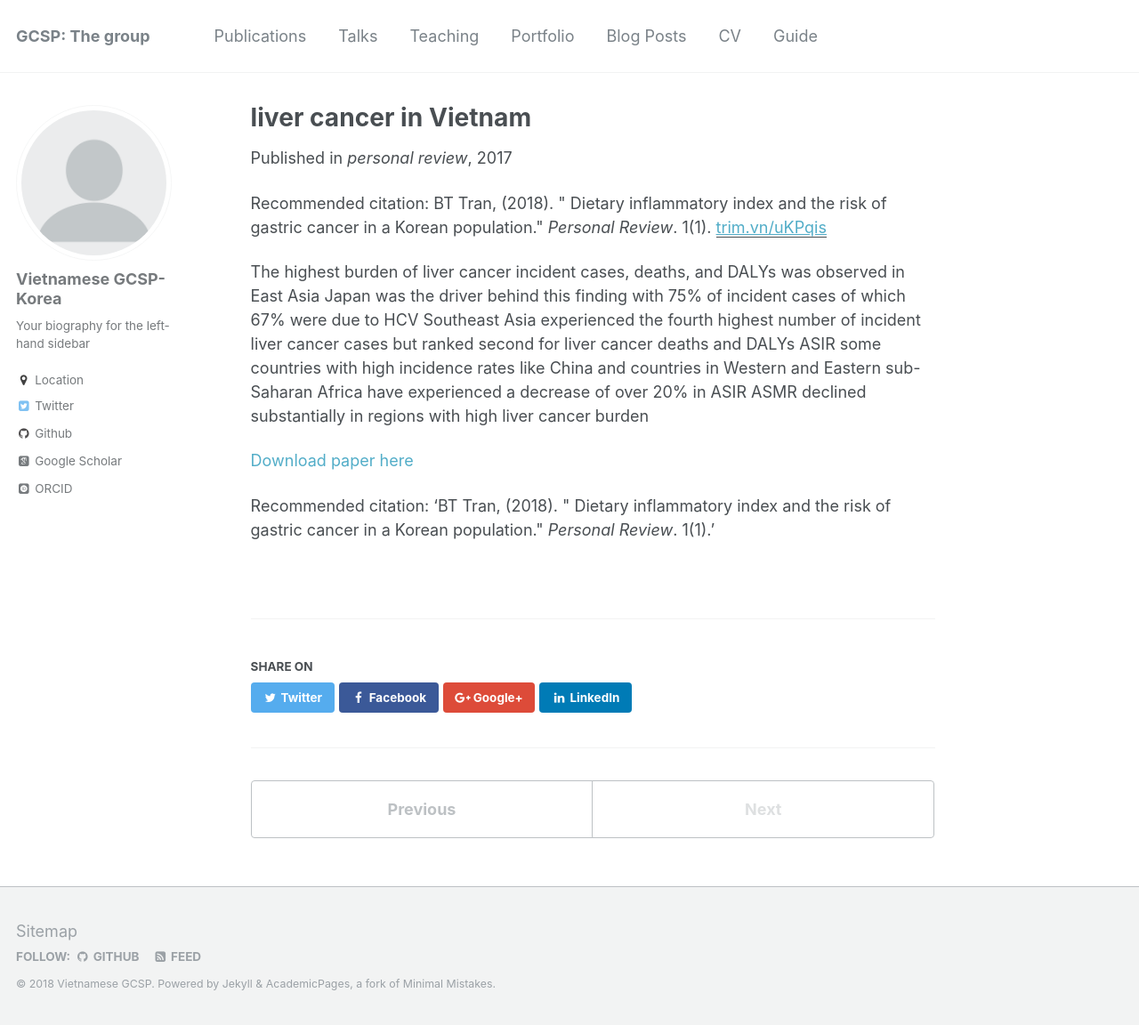
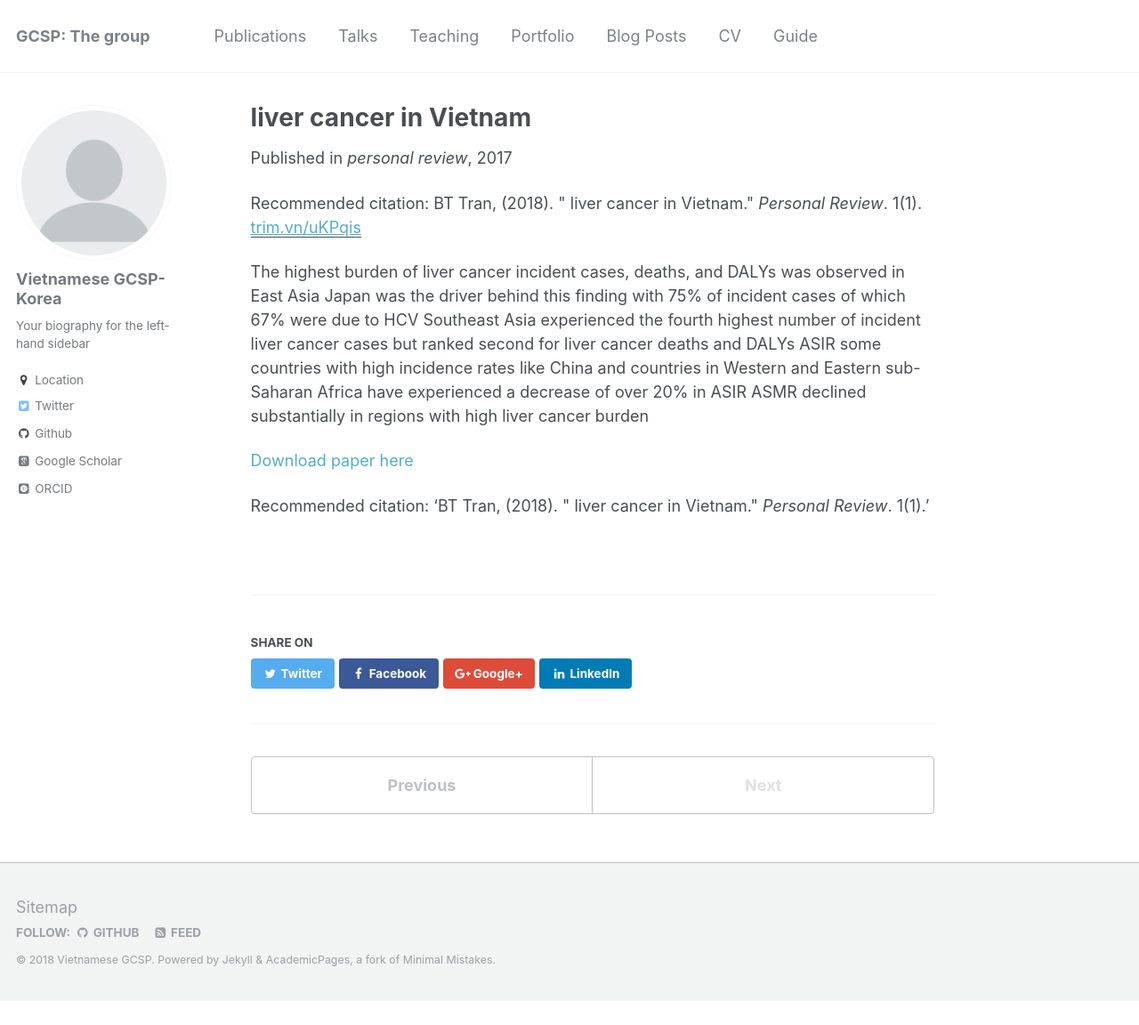
Before and after one commit to kklot/gcsp, a Jekyll site: the page built from _publications/2009-10-01-paper-title-number-4.md, in a window 1280 px wide and 1152 px high. Shown: the whole window at 89% size. Built offline with Jekyll 4.4.1, drawn with Linux system fonts in a browser that asks for light colours; some web fonts are replaced.

Commit message:
Update 2009-10-01-paper-title-number-4.md

```diff
--- a/_publications/2009-10-01-paper-title-number-4.md
+++ b/_publications/2009-10-01-paper-title-number-4.md
@@ -6,10 +6,10 @@ excerpt: 'The highest burden of liver cancer incident cases, deaths, and DALYs w
 date: 2017-10-01
 venue: 'personal review'
 paperurl: 'trim.vn/uKPqis'
-citation: 'BT Tran, (2018). &quot; Dietary inflammatory index and the risk of gastric cancer in a Korean population.&quot; <i>Personal Review</i>. 1(1).'
+citation: 'BT Tran, (2018). &quot; liver cancer in Vietnam.&quot; <i>Personal Review</i>. 1(1).'
 ---
 The highest burden of liver cancer incident cases, deaths, and DALYs was observed in East Asia Japan was the driver behind this finding with 75% of incident cases of which 67% were due to HCV Southeast Asia experienced the fourth highest number of incident liver cancer cases but ranked second for liver cancer deaths and DALYs ASIR some countries with high incidence rates like China and countries in Western and Eastern sub-Saharan Africa have experienced a decrease of over 20% in ASIR ASMR declined substantially in regions with high liver cancer burden
 
 [Download paper here](trim.vn/uKPqis)
 
-Recommended citation: 'BT Tran, (2018). &quot; Dietary inflammatory index and the risk of gastric cancer in a Korean population.&quot; <i>Personal Review</i>. 1(1).'
+Recommended citation: 'BT Tran, (2018). &quot; liver cancer in Vietnam.&quot; <i>Personal Review</i>. 1(1).'
```
